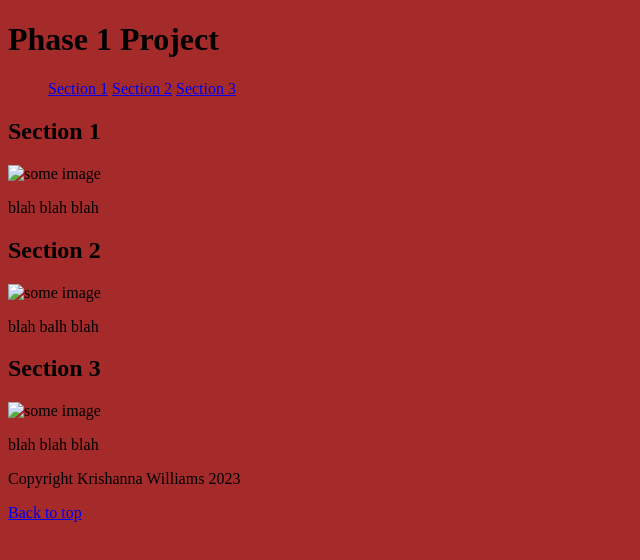
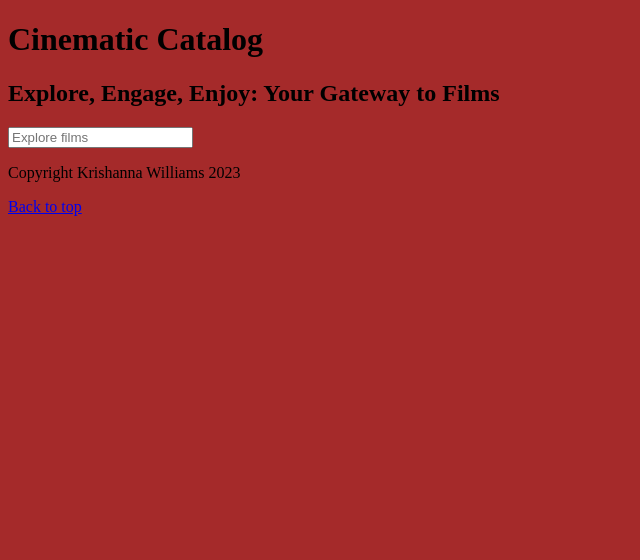
Before and after one commit to krishannaw/front-end-phase-1-project, a plain HTML site: page index.html in a window 1280 px wide. Shown: the whole page, without its empty margins (0-640 px from the left). Drawn offline with Linux system fonts and the light colour scheme.

Commit message:
search bar title subtitle

```diff
--- a/index.html
+++ b/index.html
@@ -3,55 +3,25 @@
 <head>
     <meta charset="UTF-8">
     <meta name="viewport" content="width=device-width, initial-scale=1.0">
-    <title>Phase 1 Project</title>
+    <title>Cinematic Catalog</title>
     <link rel="stylesheet" href="styles.css">
     <script src="main.js"></script>
 </head>
 <body>
     <!-- header begins -->
     <header id="top">
-        <h1>Phase 1 Project</h1>
-        <nav>
-            <ul>
-                <liv>
-                    <a href="#section1">Section 1</a>
-                </liv>
-                <liv>
-                    <a href="#section2">Section 2</a>
-                </liv>
-                <liv>
-                    <a href="#section3">Section 3</a>
-                </liv>
-            </ul>
-        </nav>
+        <h1>Cinematic Catalog</h1>
+        <h2>Explore, Engage, Enjoy: Your Gateway to Films</h2>
+        <input type="text" id="searchInput" placeholder="Explore films">
     </header>
     <!-- header ends -->
 
     <!-- main begins -->
     <main>
-        <section id="section1">
-            <h2>Section 1</h2>
-            <img src="#" alt="some image">
-            <p>
-                blah blah blah
-            </p>
-        </section>
-        <section id="section2">
-            <h2>Section 2</h2>
-            <img src="#" alt="some image">
-            <p>
-                blah balh blah
-            </p>
-        </section>
-        <section id="section3">
-            <h2>Section 3</h2>
-            <img src="#" alt="some image">
-            <p>
-                blah blah blah
-            </p>
-        </section>
+        <div id="moviesContainer"></div>
+    </main>
 
-    </main>
+    <script src="script.js"></script>
     <!-- main ends -->
 
     <!-- footer begins -->
```
